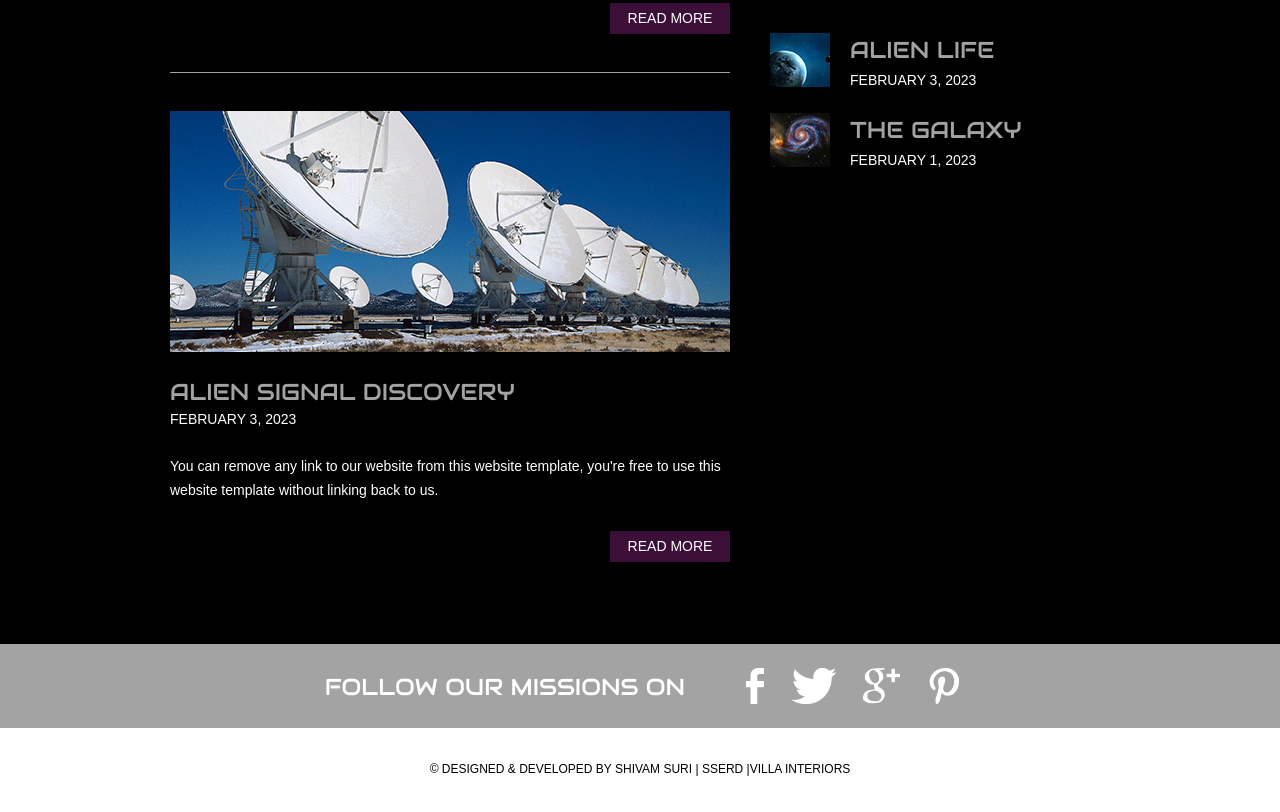
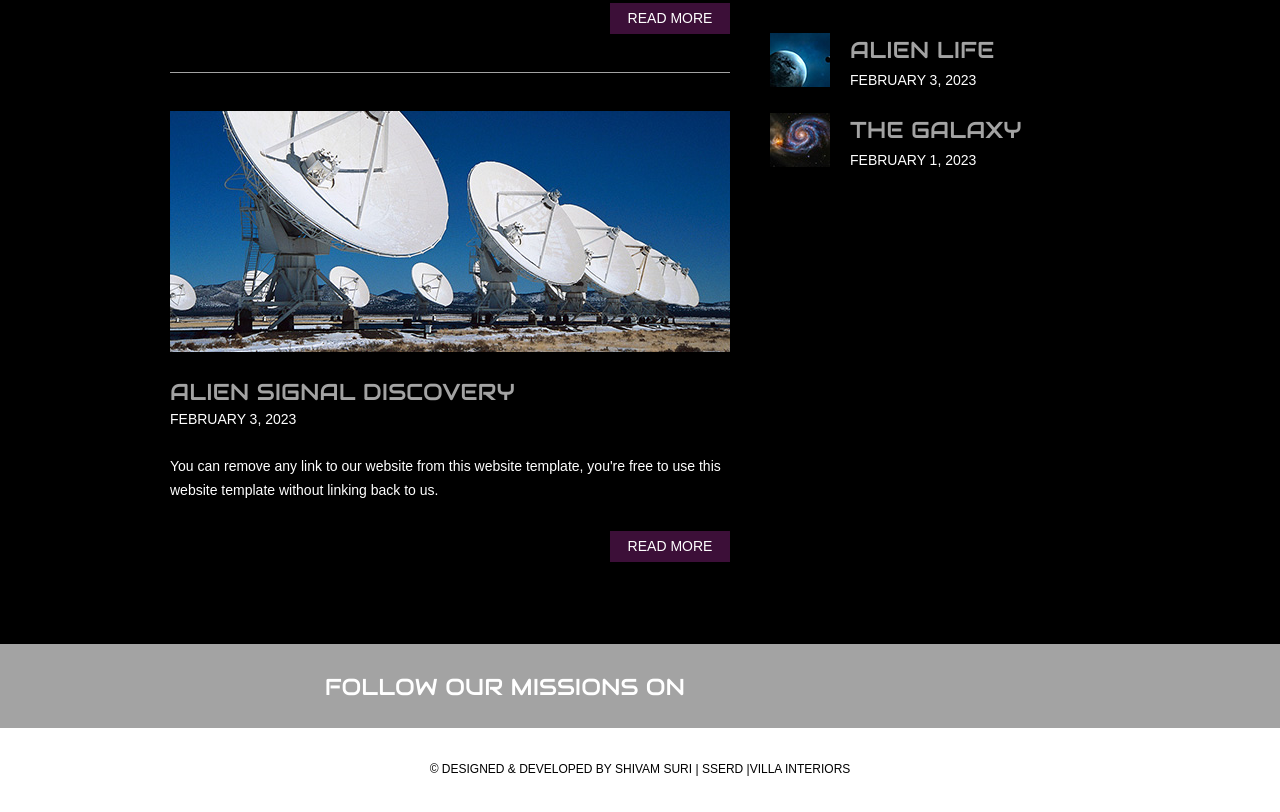
Before and after one commit to sserd/fwlbteamipd, a plain HTML site: page blog.html in a window 1280 px wide. Shown: the part 668-1480 px from the top of the page. Drawn offline with Linux system fonts and the light colour scheme; a script that the page names is missing.

Commit message:
Update blog.html

```diff
--- a/blog.html
+++ b/blog.html
@@ -1,5 +1,5 @@
 <!doctype html>
-<!-- Website template by freewebsitetemplates.com -->
+
 <html>
 <head>
 	<meta charset="UTF-8">
@@ -102,10 +102,7 @@
 				<div>
 					<h1>FOLLOW OUR  MISSIONS ON</h1>
 					<div>
-						<a href="http://freewebsitetemplates.com/go/facebook/" class="facebook">facebook</a>
-						<a href="http://freewebsitetemplates.com/go/twitter/" class="twitter">twitter</a>
-						<a href="http://freewebsitetemplates.com/go/googleplus/" class="googleplus">googleplus</a>
-						<a href="http://pinterest.com/fwtemplates/" class="pinterest">pinterest</a>
+
 					</div>
 				</div>
 			</div>
```
